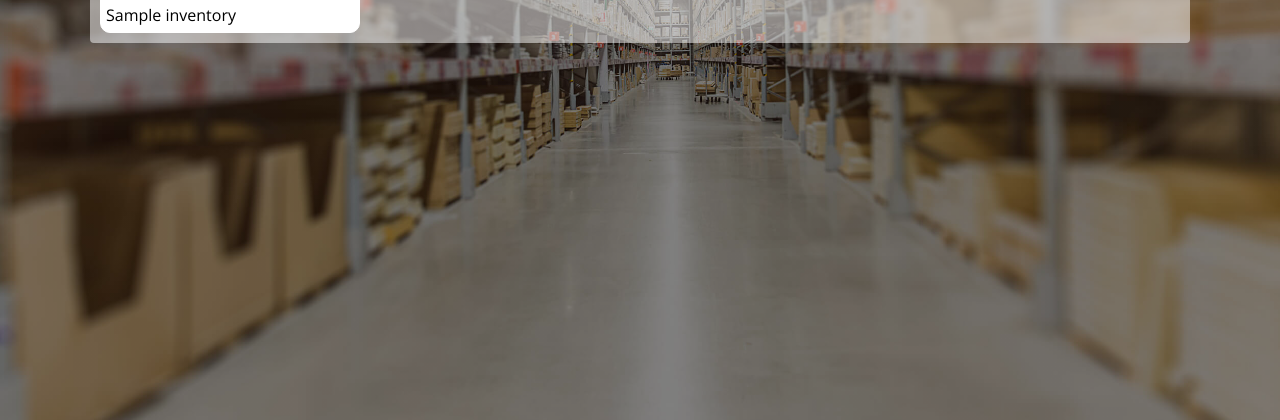
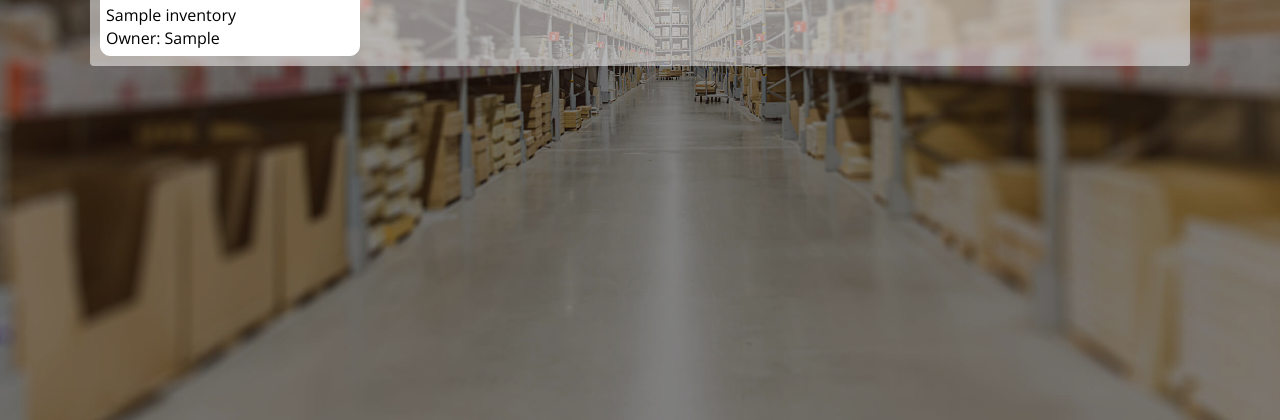
Before and after one commit to unisse-courses/s15-mp6, a Node server app: template views/sharedinventory.hbs in a window 1280 px wide. Shown: the part 358-778 px from the top of the page. Run offline with Node 20, Linux system fonts and the light colour scheme; tables that the repository leaves empty hold one stand-in row (values such as "Sample post"); the template is opened without the code that fills it: values that come from a table or form of the project are taken from there, most other values are stand-ins (such as "Sample title", 1, 10 or a date in 2020); some libraries are stand-ins or nearby versions.

Commit message:
Update owner attribute

```diff
--- a/controllers/inventoryController.js
+++ b/controllers/inventoryController.js
@@ -22,7 +22,8 @@ exports.addInventory = (req, res) => {
                         const newInventory = {
                             name: name,
                             category: category,
-                            description: description
+                            description: description,
+                            owner: req.session.name
                         };
                         inventoryModel.create(newInventory, (err, inventory) => {
                             if (err) {
--- a/models/inventory.js
+++ b/models/inventory.js
@@ -5,7 +5,8 @@ const inventorySchema = new mongoose.Schema({
     category: { type: String, required: true },
     description: { type: String, default: 'No Description' },
     items: [{ type: mongoose.Schema.Types.ObjectId, ref: 'Items' }],
-    sharedEmails: [{ type: String }]
+    sharedEmails: [{ type: String }],
+    owner: {type: String}
   }
 );
 
--- a/views/sharedinventory.hbs
+++ b/views/sharedinventory.hbs
@@ -16,6 +16,9 @@
                         <tr>
                             <td class="inventory_name">{{ this.name }}</td>
                         </tr>
+                        <tr>
+                            <td class="inventory_name">Owner: {{ this.owner }}</td>
+                        </tr>
                     </table>
                 </div>
             {{/each}}
```
